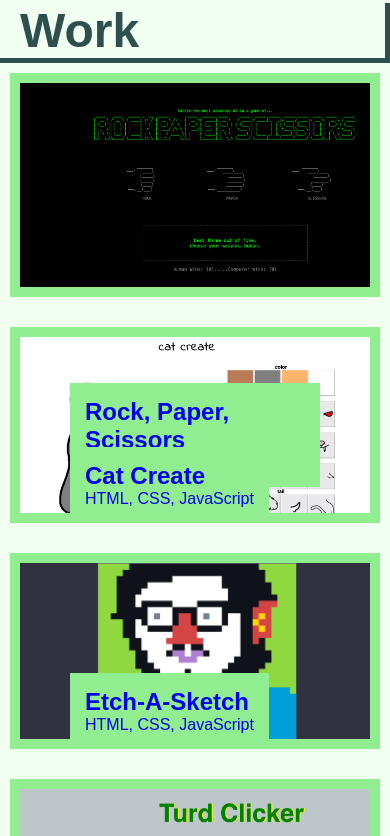
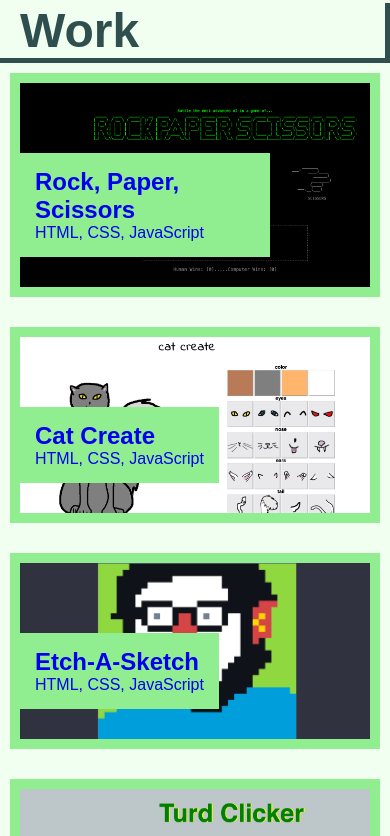
Before and after one commit to antced/advanced-css-portfolio, a plain HTML site: page index.html in a window 390 px wide. Shown: the part 1314-2150 px from the top of the page. Drawn offline with Linux system fonts and the light colour scheme.

Commit message:
finished mobile figcaption support

```diff
--- a/assets/css/style.css
+++ b/assets/css/style.css
@@ -4,6 +4,7 @@
     padding:0;
     font-family: Arial, Helvetica, sans-serif;
 }
+
 /* forcing the body height to be the entire size of window */
 body {
     height: 100vh;
@@ -191,7 +192,6 @@ figcaption {
 #contact-me li {
     font-size: 120%;
 }
-
 #contact-me a {
     color: darkslategray;
     text-decoration: none;
@@ -203,11 +203,9 @@ figcaption {
 .container a:hover {
     border-color: orange;
     color: darkslategray;
-
 }
 
 @media screen and (max-width: 768px) {
-
     nav,
     nav ul,
     #about-me,
@@ -255,7 +253,11 @@ figcaption {
         padding: 50px;
     }
     figcaption {
-/* could not figure out how to reposition the figcaption in mobile mode */
+        top: 20px;
+        right: 50px;
+    }
+    #project-1 figcaption {
+        top: 20px;
     }
     #work aside {
         text-align: left;
```
